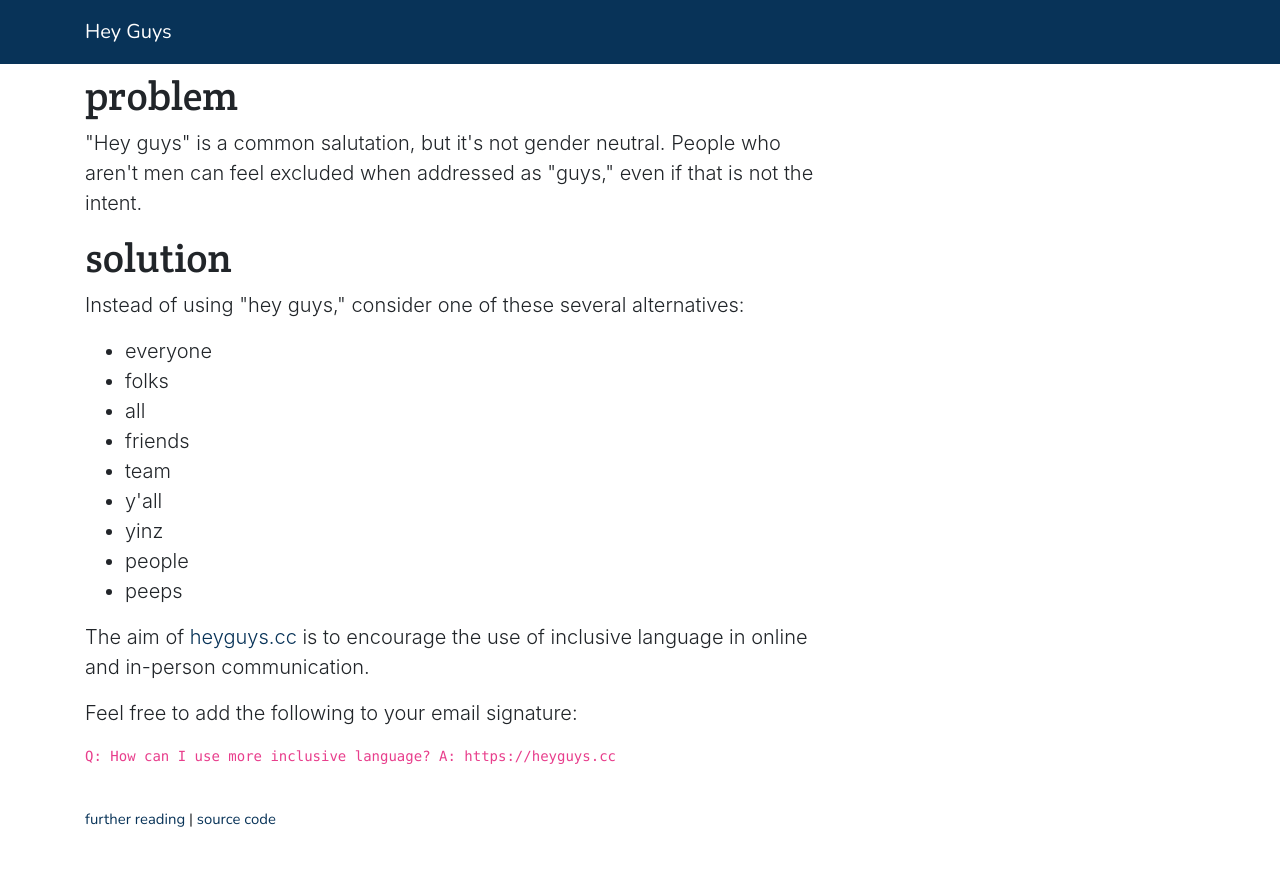
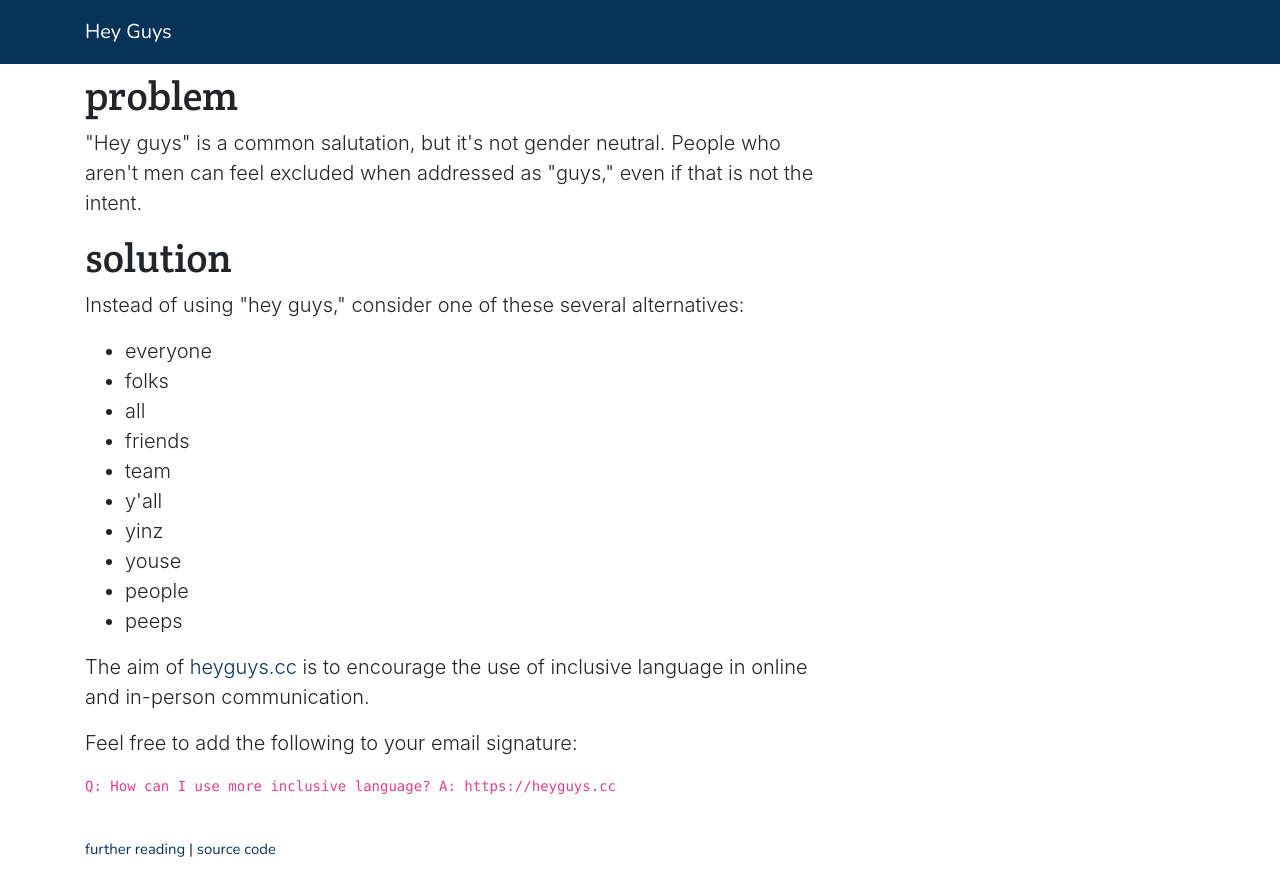
Before and after one commit to williln/heyguys.cc, a Jekyll site: the page built from index.md, in a window 1280 px wide. Shown: the top 896 px of the page. Built offline with Jekyll 4.4.1, drawn with Linux system fonts in a browser that asks for light colours; nearby versions of some CDN libraries.

Commit message:
Add Scots language support

```diff
--- a/index.md
+++ b/index.md
@@ -18,6 +18,7 @@ image: /static/img/hello.jpg
           <li>team</li>
           <li>y'all</li>
           <li>yinz</li>
+          <li>youse</li>
           <li>people</li>
           <li>peeps</li>
         </ul>
```
Also changed, not shown: README.md.
